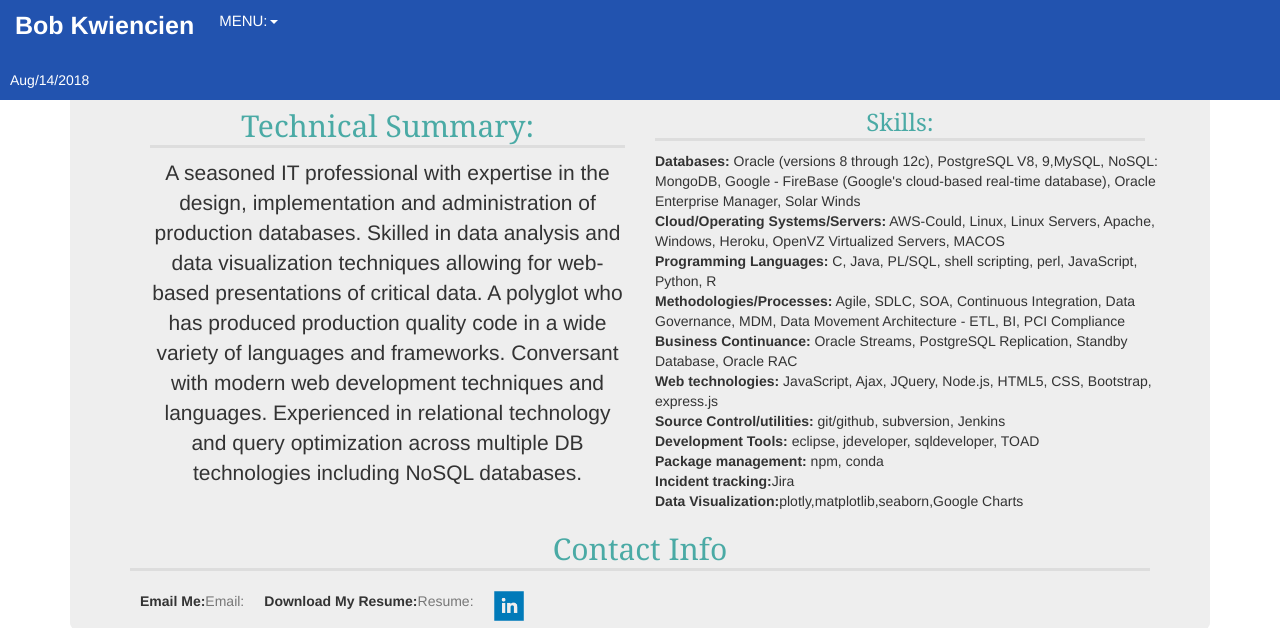
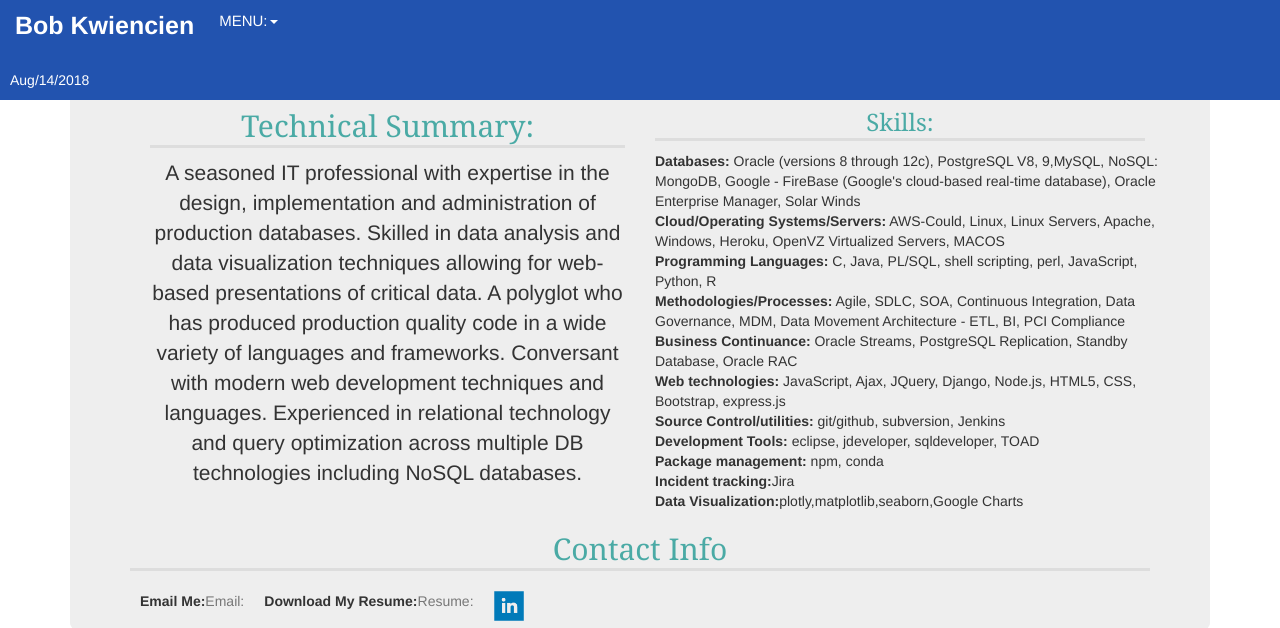
Before and after one commit to bkwiencien/bkwiencien.github.io, a PHP site: page / in a window 1280 px wide. Shown: the top 628 px of the page. Run offline with PHP 8.4, Linux system fonts and the light colour scheme; some libraries are stand-ins or nearby versions.

Commit message:
added Django

```diff
--- a/index.php
+++ b/index.php
@@ -73,7 +73,7 @@ Skilled in data analysis and data visualization techniques allowing for web-base
               <tr><td> <strong>Programming Languages:</strong> C, Java, PL/SQL, shell scripting, perl,  JavaScript, Python, R</td></tr>
               <tr><td> <strong>Methodologies/Processes:</strong> Agile, SDLC, SOA, Continuous Integration, Data Governance, MDM, Data Movement Architecture - ETL, BI, PCI Compliance</td> </tr>
               <tr><td> <strong>Business Continuance:</strong> Oracle Streams, PostgreSQL Replication, Standby Database, Oracle RAC</td></tr>
-              <tr><td> <strong>Web technologies:</strong> JavaScript, Ajax, JQuery, Node.js, HTML5, CSS, Bootstrap, express.js</td></tr>
+              <tr><td> <strong>Web technologies:</strong> JavaScript, Ajax, JQuery, Django, Node.js, HTML5, CSS, Bootstrap, express.js</td></tr>
               <tr><td> <strong>Source Control/utilities:</strong> git/github, subversion, Jenkins</td> </tr>
               <tr><td> <strong>Development Tools:</strong> eclipse, jdeveloper, sqldeveloper, TOAD </td></tr>
               <tr><td><strong>Package management:</strong> npm, conda </td></tr>
```
